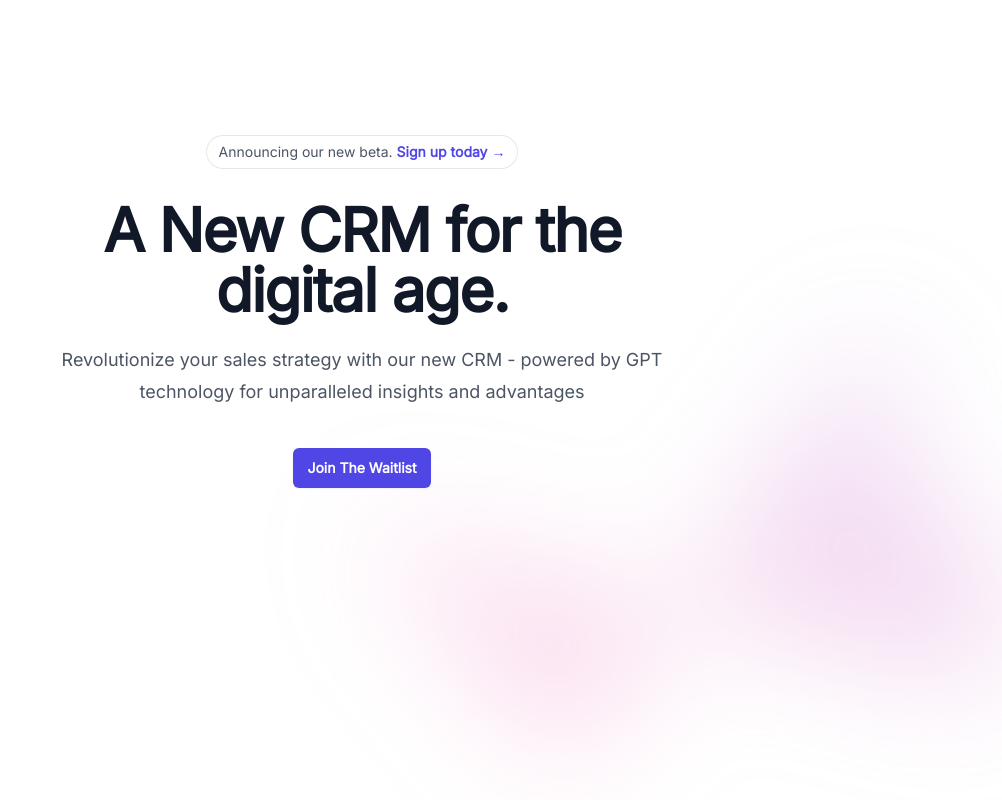
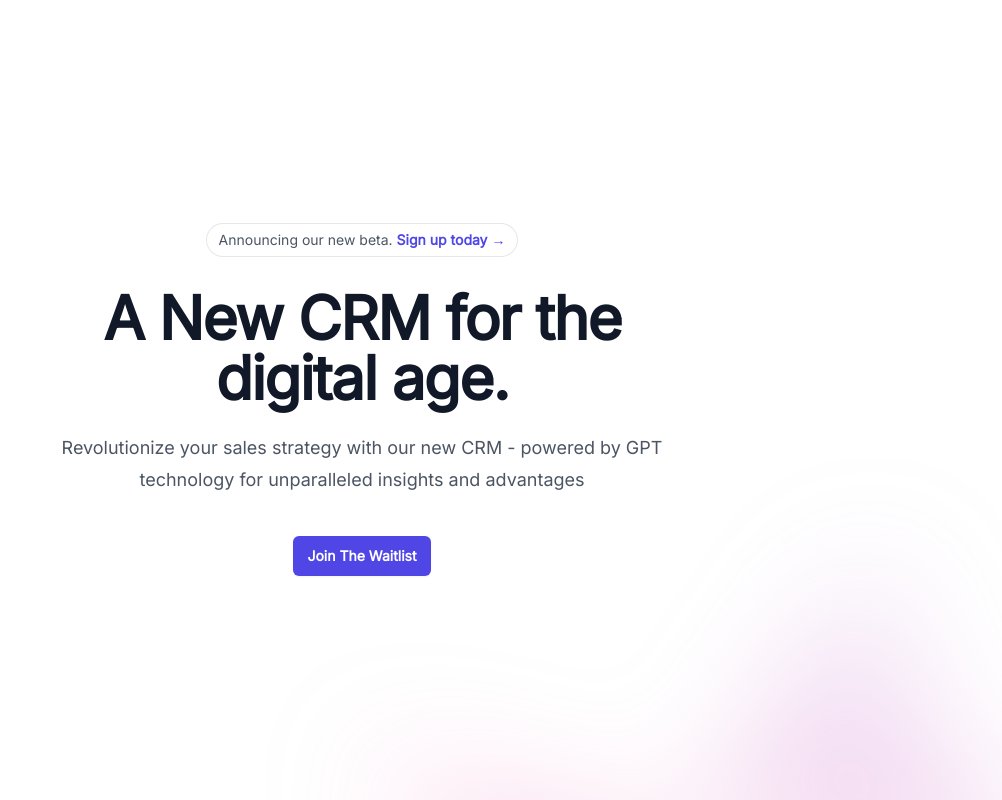
Before and after one commit to ivanleomk/Schulz, a Next.js app: page / in a window 1280 px wide. Shown: the top 800 px of the page, without its empty margins (278-1280 px from the left). Built offline with nearby package versions, Linux system fonts and the light colour scheme.

Commit message:
Fixed spacing issue

```diff
--- a/components/LandingPage.tsx
+++ b/components/LandingPage.tsx
@@ -5,8 +5,8 @@ import Link from "next/link";
 
 const LandingPage = () => {
   return (
-    <div className="relative isolate px-6 pt-14 lg:px-8">
-      <div className="mx-auto max-w-2xl py-40 sm:py-48 lg:py-20">
+    <div className="flex  flex-col items-center justify-center h-screen">
+      <div className="mx-auto max-w-2xl ">
         <div className="hidden sm:mb-8 sm:flex sm:justify-center">
           <div className="relative rounded-full px-3 py-1 text-sm leading-6 text-gray-600 ring-1 ring-gray-900/10 hover:ring-gray-900/20">
             Announcing our new beta.{" "}
@@ -16,7 +16,7 @@ const LandingPage = () => {
             </Link>
           </div>
         </div>
-        <div className="text-center">
+        <div className="text-center px-4">
           <h1 className="text-4xl font-bold tracking-tight text-gray-900 sm:text-6xl">
             A New CRM for the digital age.
           </h1>
--- a/src/app/waitlist/page.tsx
+++ b/src/app/waitlist/page.tsx
@@ -4,8 +4,8 @@ import Link from "next/link";
 
 const WaitlistPage = () => {
   return (
-    <div className="mx-auto max-w-2xl h-screen flex items-center justify-center">
-      <div>
+    <div className=" max-w-2xl h-screen flex items-center justify-center ">
+      <div className="px-4">
         <Link href="/" className="flex items-center cursor-pointer">
           <ArrowLeftIcon />
           <p>Go Back to Main Page</p>
@@ -20,7 +20,9 @@ const WaitlistPage = () => {
             CRM
           </p>
         </div>
-        <WaitlistForm />
+        <div>
+          <WaitlistForm />
+        </div>
       </div>
     </div>
   );
```
